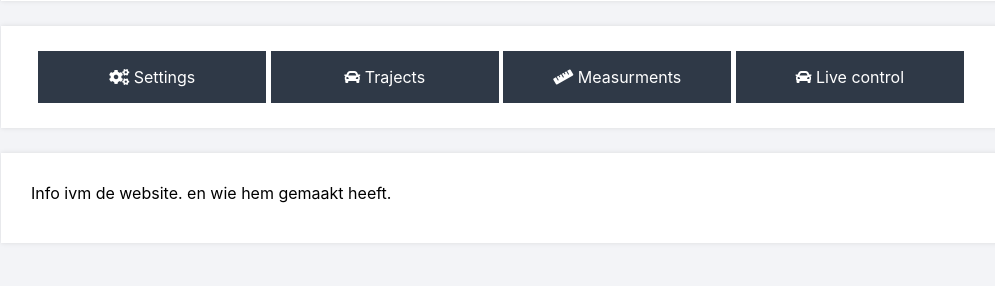
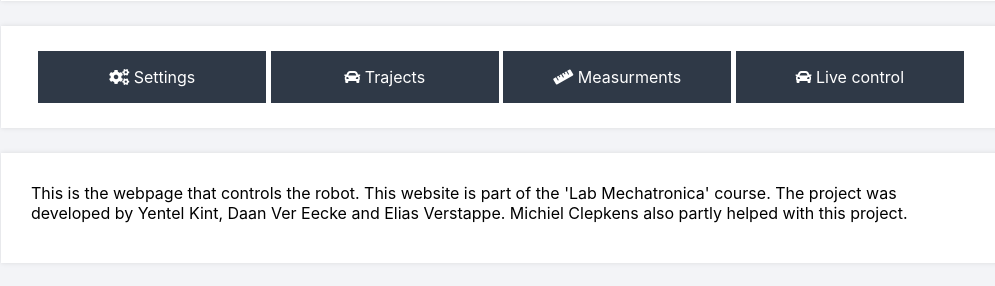
Before and after one commit to EliasVerstappe/webtest, a PHP site: page /documents/homepage.php in a window 1280 px wide. Shown: the part 239-525 px from the top of the page, without its empty margins (139-1134 px from the left). Run offline with PHP 8.4, Linux system fonts and the light colour scheme; a user stored in the database is signed in.

Commit message:
small adition to homepage

```diff
--- a/documents/homepage.php
+++ b/documents/homepage.php
@@ -33,13 +33,14 @@ if (!isset($_SESSION['loggedin'])) {
 
 				<div class='navigationbar'>
 					<button id="link-button" onclick="window.location.href = 'settings.php'"><i class="fas fa-cogs"></i> Settings</button> 					<!-- icon:  <i class="fas fa-cogs"></i> -->
-					<button id="link-button"onclick="window.location.href = 'tracks.php'"><i class="fas fa-car"></i> Trajects</button> 					<!-- icon : <i class="fas fa-car"></i> -->
-					<button id="link-button"onclick="window.location.href = 'measurments.php'"><i class="fas fa-ruler"></i> Measurments</button>				<!-- icon : <i class="fas fa-ruler"></i> -->
-					<button id="link-button"onclick="window.location.href = 'beta_live_control.php'"><i class="fas fa-car"></i> Live control</button>		<!-- icon : <i class="fas fa-car"></i> -->
+					<button id="link-button" onclick="window.location.href = 'tracks.php'"><i class="fas fa-car"></i> Trajects</button> 					<!-- icon : <i class="fas fa-car"></i> -->
+					<button id="link-button" onclick="window.location.href = 'measurments.php'"><i class="fas fa-ruler"></i> Measurments</button>				<!-- icon : <i class="fas fa-ruler"></i> -->
+					<button id="link-button" onclick="window.location.href = 'beta_live_control.php'"><i class="fas fa-car"></i> Live control</button>		<!-- icon : <i class="fas fa-car"></i> -->
 				</div>
 
 				<div class='general-info'>
-					<p>Info ivm de website. en wie hem gemaakt heeft.</p>
+					<p>This is the webpage that controls the robot. This website is part of the 'Lab Mechatronica' course.
+					The project was developed by Yentel Kint, Daan Ver Eecke and Elias Verstappe. Michiel Clepkens also partly helped with this project.</p>
 				</div>
 			</div>
 		</body>
```
